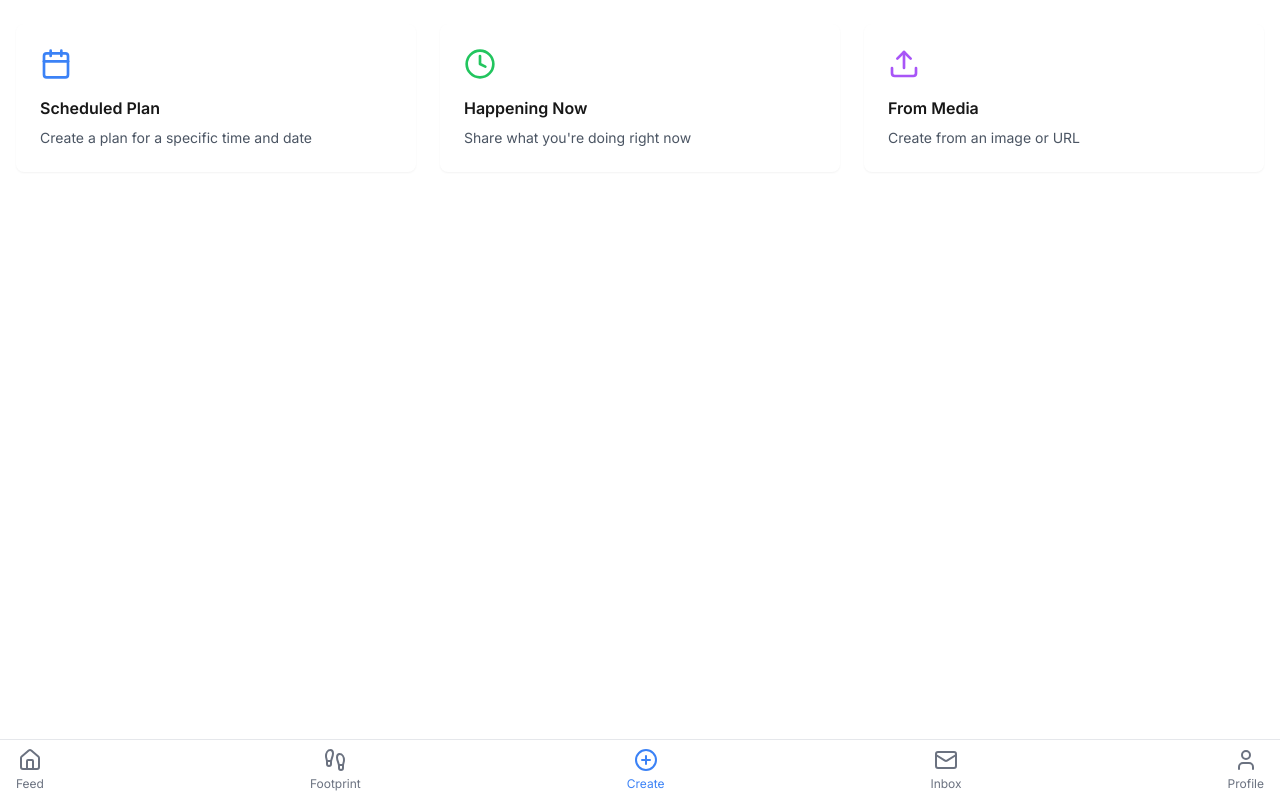
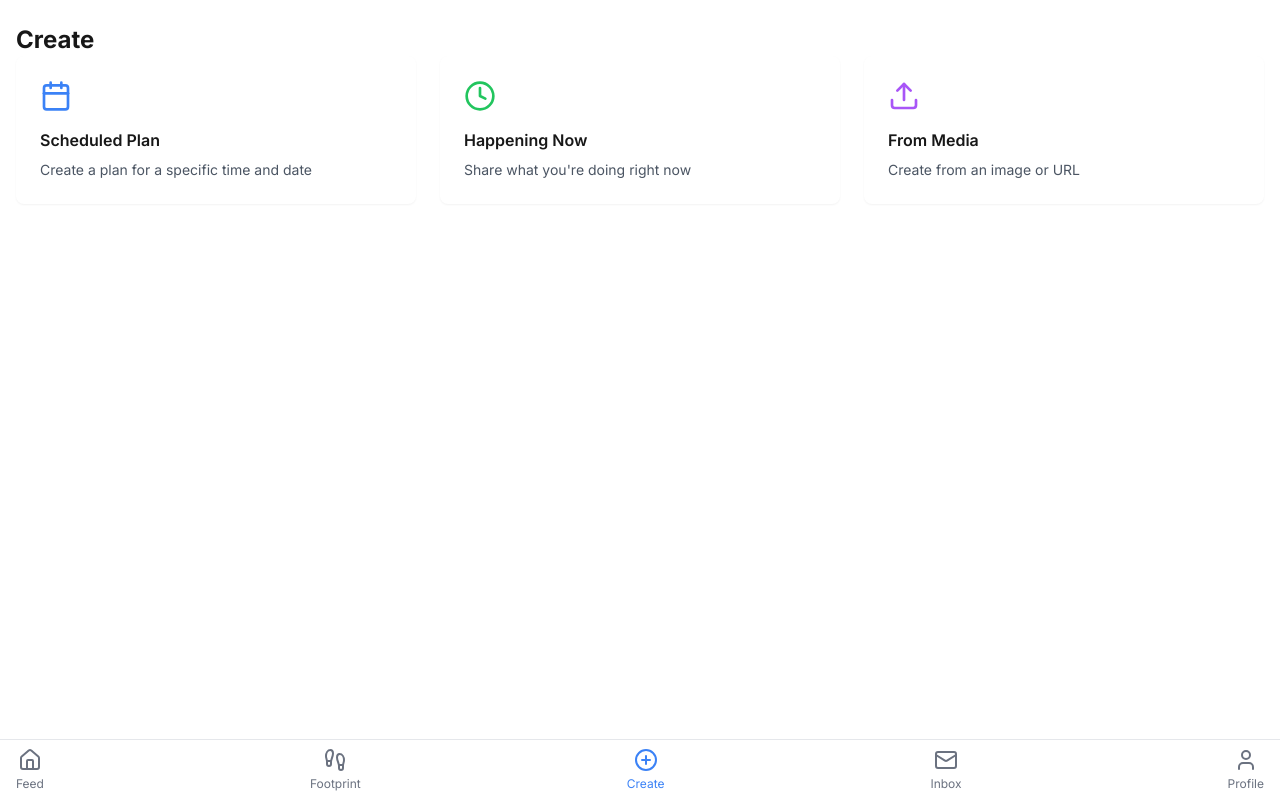
Before and after one commit to michaelsipper/t2, a Next.js app: page /create in a window 1280 px wide. Built offline with nearby package versions, Linux system fonts and the light colour scheme.

Commit message:
Update page.tsx

```diff
--- a/app/(features)/create/page.tsx
+++ b/app/(features)/create/page.tsx
@@ -1,4 +1,3 @@
-// app/(features)/create/page.tsx
 'use client';
 
 import Link from 'next/link';
@@ -17,8 +16,9 @@ export default function CreatePage() {
   const [timeFilter, setTimeFilter] = useState<'now' | 'later'>('now');
 
   return (
+
     <div className="container mx-auto px-4 py-6">
-
+        <h1 className="text-2xl font-bold">Create</h1>
       {/* Create Options */}
       <div className="grid grid-cols-1 md:grid-cols-3 gap-6">
         <Link href="/create/type1" className="block">
```
